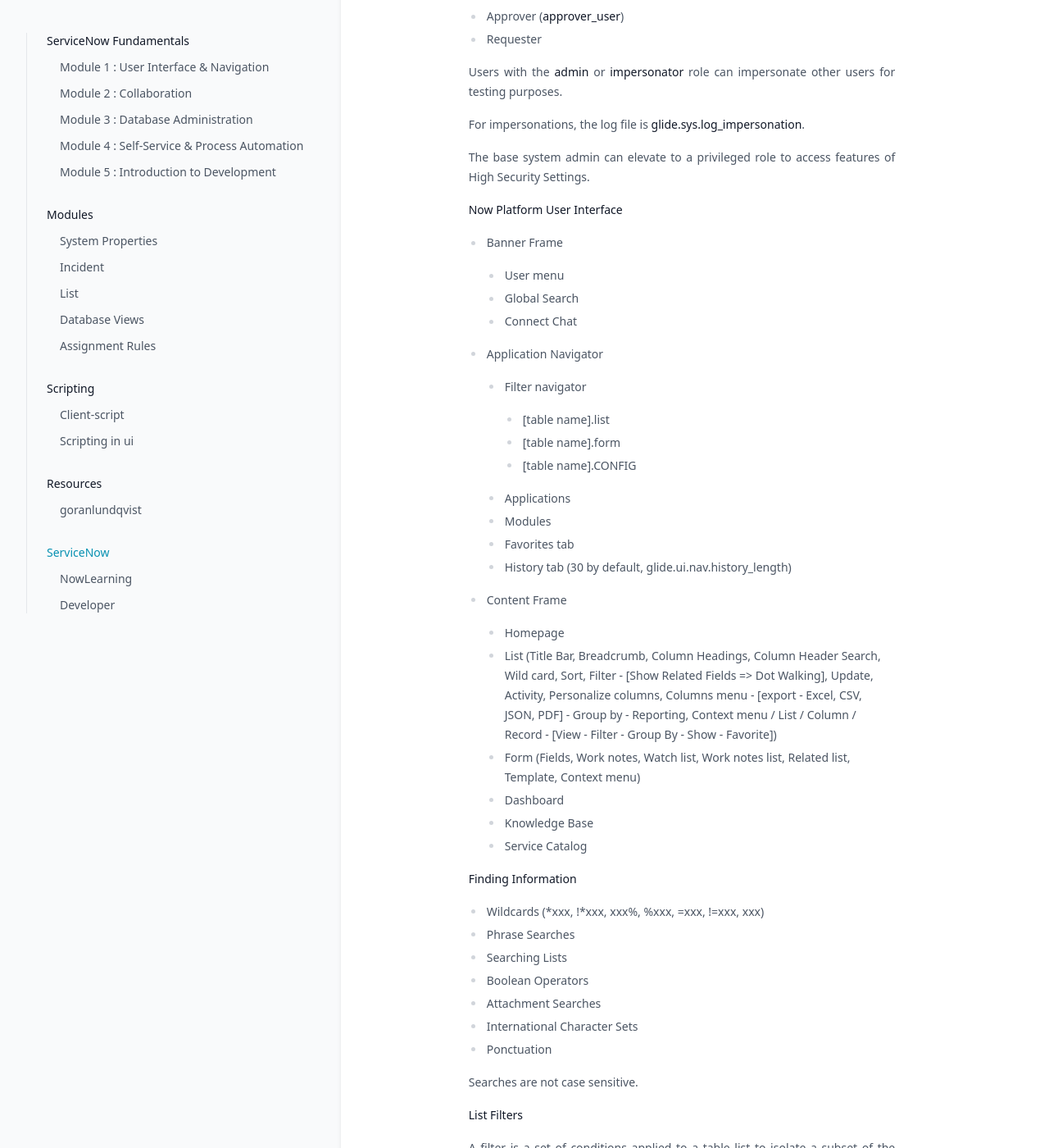
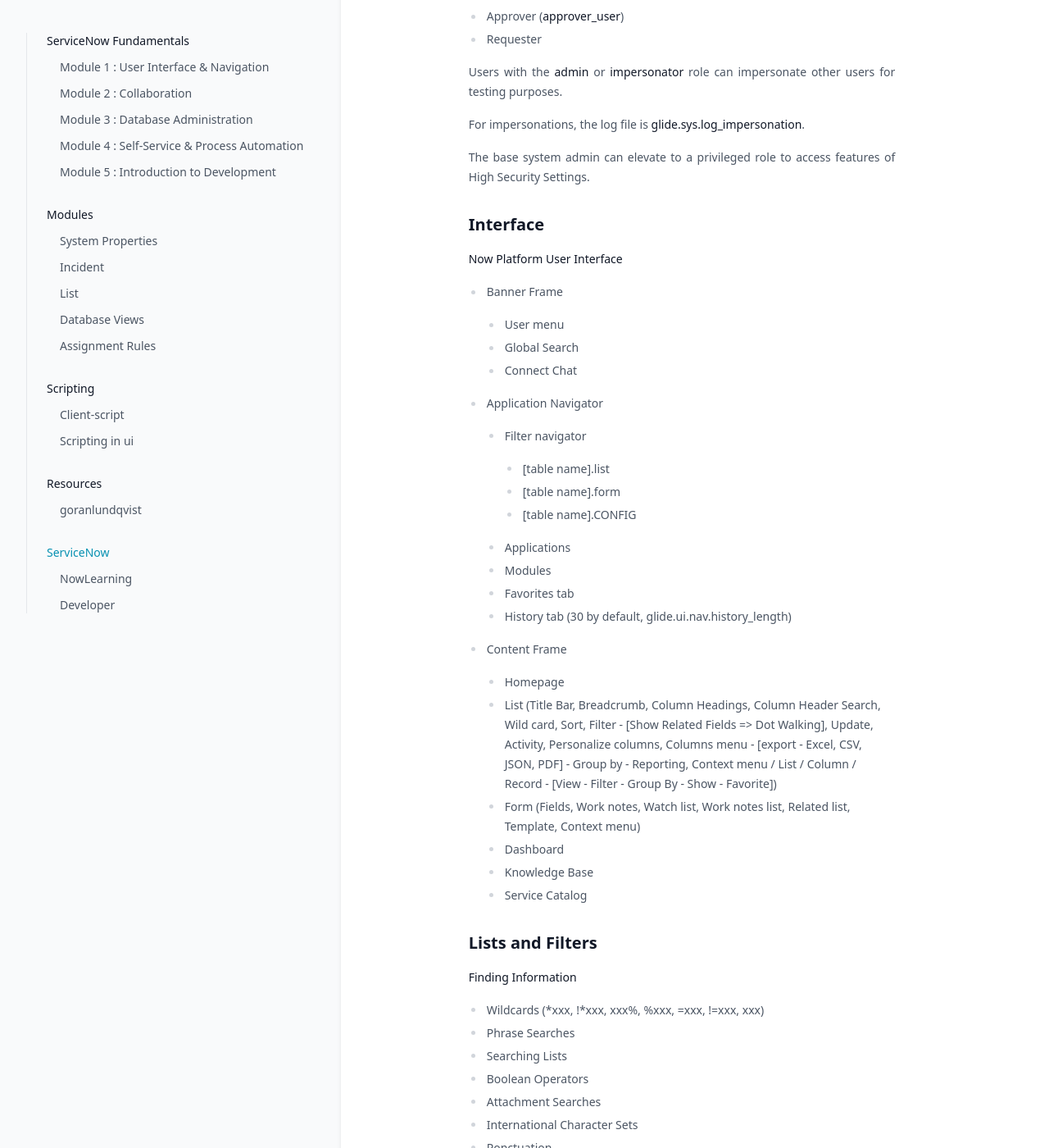
Before and after one commit to greglejeune/ebook, a Jekyll site: the page built from _servicenow/2021-11-01-snf-module1.md, in a window 1280 px wide and 1400 px high, scrolled down 1347 px. Shown: the whole window at 82% size. Built offline with Jekyll 4.4.1, drawn with Linux system fonts in a browser that asks for light colours.

Commit message:
Update 2021-11-01-snf-module1.md

```diff
--- a/_servicenow/2021-11-01-snf-module1.md
+++ b/_servicenow/2021-11-01-snf-module1.md
@@ -82,6 +82,8 @@ category: snf
   The base system admin can elevate to a privileged role to access features of High Security Settings.
 </p>
 
+<h2>Interface</h2>
+
 <p style="text-align: justify;"><strong>Now Platform User Interface</strong></p>
 
 <ul>
@@ -124,6 +126,8 @@ category: snf
     </ul>
   </li>
 </ul>
+
+<h2>Lists and Filters</h2>
 
 <p style="text-align: justify;"><strong>Finding Information</strong></p>
 
```
